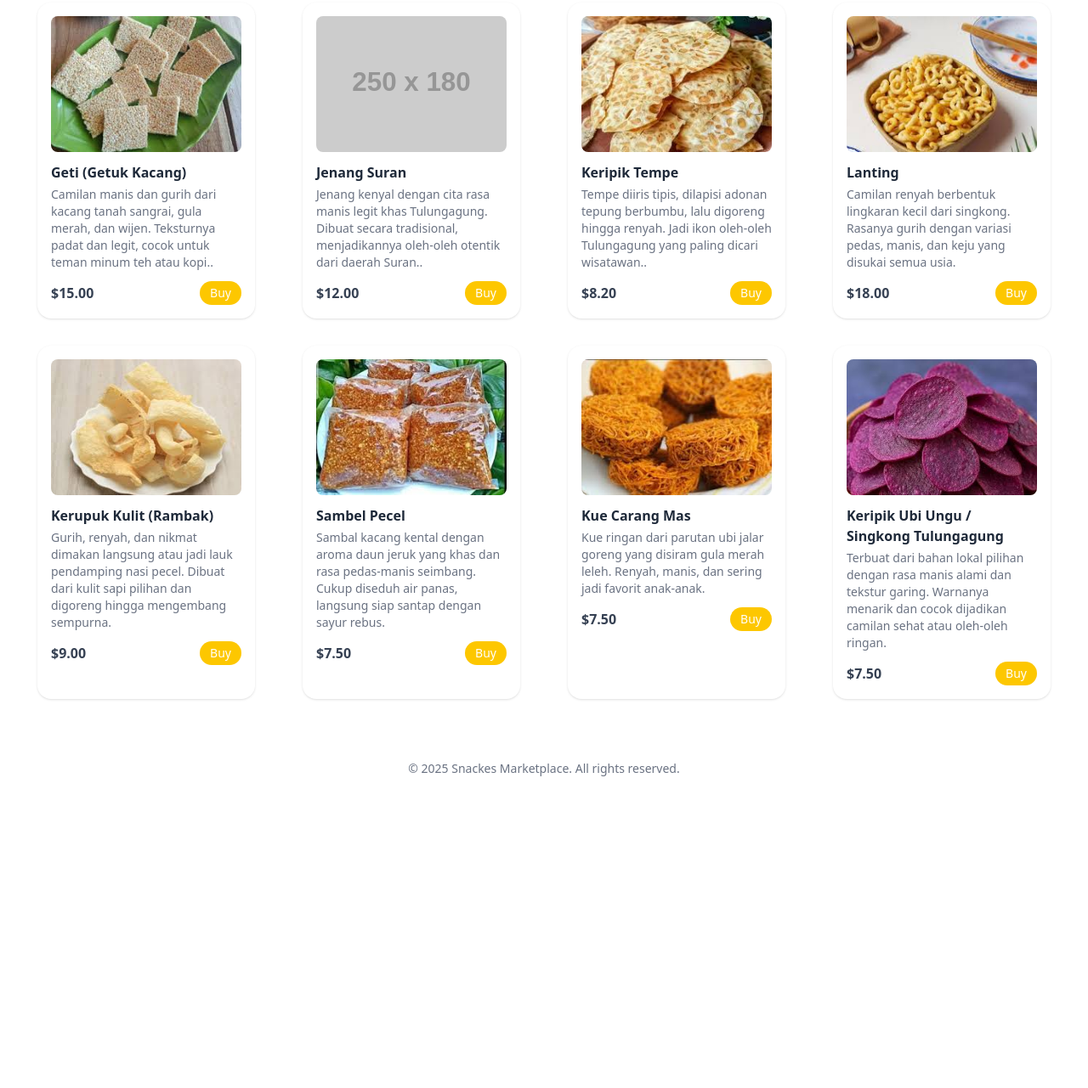
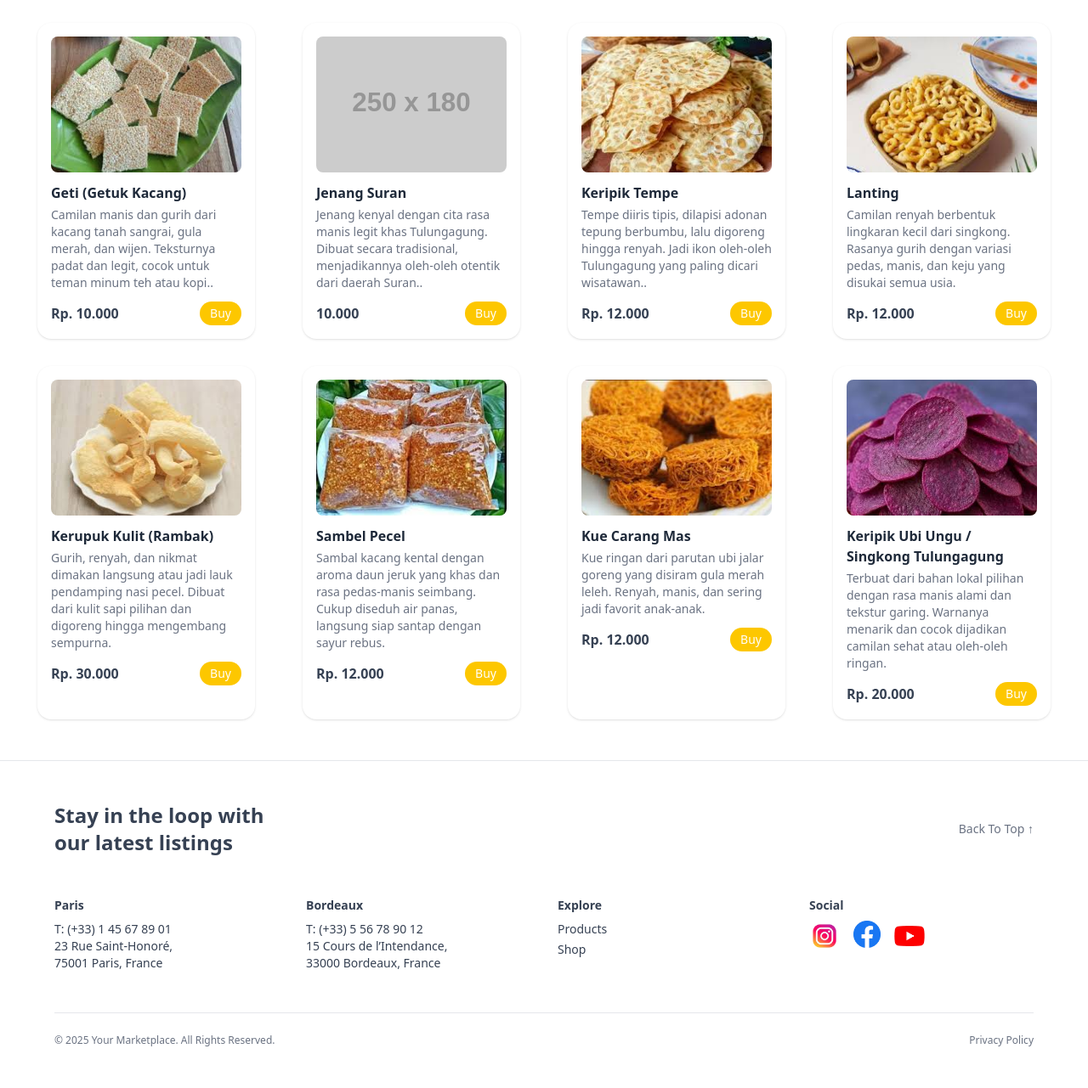
Before and after one commit to BintangArdita/MARKETPLACE, a plain HTML site: page PROJECT/index.html in a window 1280 px wide. Shown: the part 549-1830 px from the top of the page at 85% size. Before the commit the page ends 1488 px from the top, so only its background shows below. Drawn offline with nearby package versions, Linux system fonts and the light colour scheme; placeholder pictures from the web are drawn by us.

Commit message:
Menambahkan folder marketplace

```diff
--- a/index.html
+++ b/PROJECT/index.html
@@ -9,7 +9,8 @@
 <body>
     <!-- HEADER -->
     <!-- Navbar -->
-  <header class="flex justify-between items-center px-8 py-4 bg-white shadow-sm">
+    <a href="Marketplace.html" class="btn">Lihat Semua Villa</a>
+    <header class="flex justify-between items-center px-8 py-4 bg-white shadow-sm">
     <div class="flex items-center gap-2">
       <img src="https://img.icons8.com/emoji/48/box-emoji.png" alt="logo" class="w-8 h-8">
       <h1 class="text-xl font-bold">Snackes</h1>
@@ -79,7 +80,7 @@
 
   <!-- Popular Products Section -->
 <section class="px-8 py-12 bg-white">
-  <h3 class="text-2xl font-semibold mb-8 text-center md:text-left">Popular Products</h3>
+  <h3 class="text-2xl font-semibold mb-8 text-center md:text-left">Produk Terpopuler</h3>
 
   <!-- Grid Container -->
   <div class="grid grid-cols-1 sm:grid-cols-2 md:grid-cols-3 lg:grid-cols-4 gap-8 justify-items-center">
@@ -90,7 +91,7 @@
       <h4 class="font-semibold text-gray-800">Geti (Getuk Kacang)</h4>
       <p class="text-sm text-gray-500 mt-1">Camilan manis dan gurih dari kacang tanah sangrai, gula merah, dan wijen. Teksturnya padat dan legit, cocok untuk teman minum teh atau kopi..</p>
       <div class="flex justify-between items-center mt-3">
-        <span class="font-semibold text-gray-700">$15.00</span>
+        <span class="font-semibold text-gray-700">Rp. 10.000</span>
         <button class="bg-yellow-400 hover:bg-yellow-500 text-white px-3 py-1 rounded-full text-sm transition">Buy</button>
       </div>
     </div>
@@ -101,7 +102,7 @@
       <h4 class="font-semibold text-gray-800">Jenang Suran</h4>
       <p class="text-sm text-gray-500 mt-1">Jenang kenyal dengan cita rasa manis legit khas Tulungagung. Dibuat secara tradisional, menjadikannya oleh-oleh otentik dari daerah Suran..</p>
       <div class="flex justify-between items-center mt-3">
-        <span class="font-semibold text-gray-700">$12.00</span>
+        <span class="font-semibold text-gray-700">10.000</span>
         <button class="bg-yellow-400 hover:bg-yellow-500 text-white px-3 py-1 rounded-full text-sm transition">Buy</button>
       </div>
     </div>
@@ -112,7 +113,7 @@
       <h4 class="font-semibold text-gray-800">Keripik Tempe</h4>
       <p class="text-sm text-gray-500 mt-1">Tempe diiris tipis, dilapisi adonan tepung berbumbu, lalu digoreng hingga renyah. Jadi ikon oleh-oleh Tulungagung yang paling dicari wisatawan..</p>
       <div class="flex justify-between items-center mt-3">
-        <span class="font-semibold text-gray-700">$8.20</span>
+        <span class="font-semibold text-gray-700">Rp. 12.000</span>
         <button class="bg-yellow-400 hover:bg-yellow-500 text-white px-3 py-1 rounded-full text-sm transition">Buy</button>
       </div>
     </div>
@@ -123,7 +124,7 @@
       <h4 class="font-semibold text-gray-800">Lanting</h4>
       <p class="text-sm text-gray-500 mt-1">Camilan renyah berbentuk lingkaran kecil dari singkong. Rasanya gurih dengan variasi pedas, manis, dan keju yang disukai semua usia.</p>
       <div class="flex justify-between items-center mt-3">
-        <span class="font-semibold text-gray-700">$18.00</span>
+        <span class="font-semibold text-gray-700">Rp. 12.000</span>
         <button class="bg-yellow-400 hover:bg-yellow-500 text-white px-3 py-1 rounded-full text-sm transition">Buy</button>
       </div>
     </div>
@@ -134,7 +135,7 @@
       <h4 class="font-semibold text-gray-800">Kerupuk Kulit (Rambak)</h4>
       <p class="text-sm text-gray-500 mt-1">Gurih, renyah, dan nikmat dimakan langsung atau jadi lauk pendamping nasi pecel. Dibuat dari kulit sapi pilihan dan digoreng hingga mengembang sempurna.</p>
       <div class="flex justify-between items-center mt-3">
-        <span class="font-semibold text-gray-700">$9.00</span>
+        <span class="font-semibold text-gray-700">Rp. 30.000</span>
         <button class="bg-yellow-400 hover:bg-yellow-500 text-white px-3 py-1 rounded-full text-sm transition">Buy</button>
       </div>
     </div>
@@ -145,7 +146,7 @@
       <h4 class="font-semibold text-gray-800">Sambel Pecel</h4>
       <p class="text-sm text-gray-500 mt-1">Sambal kacang kental dengan aroma daun jeruk yang khas dan rasa pedas-manis seimbang. Cukup diseduh air panas, langsung siap santap dengan sayur rebus.</p>
       <div class="flex justify-between items-center mt-3">
-        <span class="font-semibold text-gray-700">$7.50</span>
+        <span class="font-semibold text-gray-700">Rp. 12.000</span>
         <button class="bg-yellow-400 hover:bg-yellow-500 text-white px-3 py-1 rounded-full text-sm transition">Buy</button>
       </div>
     </div>
@@ -156,7 +157,7 @@
       <h4 class="font-semibold text-gray-800">Kue Carang Mas</h4>
       <p class="text-sm text-gray-500 mt-1">Kue ringan dari parutan ubi jalar goreng yang disiram gula merah leleh. Renyah, manis, dan sering jadi favorit anak-anak.</p>
       <div class="flex justify-between items-center mt-3">
-        <span class="font-semibold text-gray-700">$7.50</span>
+        <span class="font-semibold text-gray-700">Rp. 12.000</span>
         <button class="bg-yellow-400 hover:bg-yellow-500 text-white px-3 py-1 rounded-full text-sm transition">Buy</button>
       </div>
     </div>
@@ -167,7 +168,7 @@
       <h4 class="font-semibold text-gray-800">Keripik Ubi Ungu / Singkong Tulungagung</h4>
       <p class="text-sm text-gray-500 mt-1">Terbuat dari bahan lokal pilihan dengan rasa manis alami dan tekstur garing. Warnanya menarik dan cocok dijadikan camilan sehat atau oleh-oleh ringan.</p>
       <div class="flex justify-between items-center mt-3">
-        <span class="font-semibold text-gray-700">$7.50</span>
+        <span class="font-semibold text-gray-700">Rp. 20.000</span>
         <button class="bg-yellow-400 hover:bg-yellow-500 text-white px-3 py-1 rounded-full text-sm transition">Buy</button>
       </div>
     </div>
@@ -175,9 +176,68 @@
   </div>
 </section>
     <!-- FOOTER -->
- <footer class="text-center py-6 text-gray-500 text-sm">
-    © 2025 Snackes Marketplace. All rights reserved.
-  </footer>
+ <footer class="bg-white border-t border-gray-200 text-gray-700 py-12 px-6 md:px-16">
+  <div class="max-w-7xl mx-auto">
+    <!-- Bagian atas: newsletter -->
+    <div class="flex flex-col md:flex-row md:items-center md:justify-between mb-12">
+      <div>
+        <h2 class="text-2xl font-semibold">Stay in the loop with<br>our latest listings</h2>
+      </div>
+      <div class="flex items-center mt-6 md:mt-0 space-x-2">
+      </div>
+      <a href="#" class="hidden md:block text-sm text-gray-500 hover:text-gray-700">Back To Top ↑</a>
+    </div>
+
+    <!-- Bagian tengah: alamat & link -->
+    <div class="grid grid-cols-1 sm:grid-cols-2 md:grid-cols-4 gap-8 text-sm">
+      <div>
+        <h3 class="font-semibold mb-2">Paris</h3>
+        <p>T: (+33) 1 45 67 89 01</p>
+        <p>23 Rue Saint-Honoré,</p>
+        <p>75001 Paris, France</p>
+      </div>
+
+      <div>
+        <h3 class="font-semibold mb-2">Bordeaux</h3>
+        <p>T: (+33) 5 56 78 90 12</p>
+        <p>15 Cours de l’Intendance,</p>
+        <p>33000 Bordeaux, France</p>
+      </div>
+
+      <div>
+        <h3 class="font-semibold mb-2">Explore</h3>
+        <ul class="space-y-1">
+          <li><a href="#" class="hover:underline">Products</a></li>
+          <li><a href="#" class="hover:underline">Shop</a></li>
+          <li><a href="#" class="hover:underline"></a></li>
+        </ul>
+      </div>
+
+      <div>
+        <h3 class="font-semibold mb-2">Social</h3>
+        <div class="flex space-x-4">
+
+    <a href="#" title="Instagram">
+      <img src="img/instagram-removebg-preview.png" alt="Instagram" class="w-9 h-9 hover:scale-100 transition-transform duration-200">
+    </a>
+    <a href="#" title="Facebook">
+      <img src="img/facebook-removebg-preview.png" alt="Facebook" class="w-8 h-8 mb-4 hover:scale-110 transition-transform duration-200">
+    </a>
+    <a href="#" title="YouTube">
+      <img src="img/youtube-removebg-preview.png" alt="YouTube" class="w-9 h-6 mt-1.5 hover:scale-110 transition-transform duration-200">
+    </a>
+  </div>
+      </div>
+    </div>
+
+    <!-- Bagian bawah -->
+    <div class="mt-12 flex flex-col md:flex-row justify-between items-center text-xs text-gray-500 border-t border-gray-200 pt-6">
+      <p>© 2025 Your Marketplace. All Rights Reserved.</p>
+      <a href="#" class="mt-2 md:mt-0 hover:underline">Privacy Policy</a>
+    </div>
+  </div>
+</footer>
+
 
 </body>
 </html>
```
Also changed, not shown: PROJECT/Marketpalce.html (added, +99 -0 lines), PROJECT/img/1.png (renamed from img/1.png), PROJECT/img/10.jpg (renamed from img/10.jpg), PROJECT/img/2.jpg (renamed from img/2.jpg), PROJECT/img/3.jpg (renamed from img/3.jpg), PROJECT/img/4.jpg (renamed from img/4.jpg), PROJECT/img/5.jpg (renamed from img/5.jpg), PROJECT/img/6.jpg (renamed from img/6.jpg), PROJECT/img/7.jpg (renamed from img/7.jpg), PROJECT/img/8.jpg (renamed from img/8.jpg), PROJECT/img/9.jpg (renamed from img/9.jpg), PROJECT/img/cookies.webp (renamed from img/cookies.webp), PROJECT/img/facebook-removebg-preview.png (added), PROJECT/img/instagram-removebg-preview.png (added), 1 more files.
